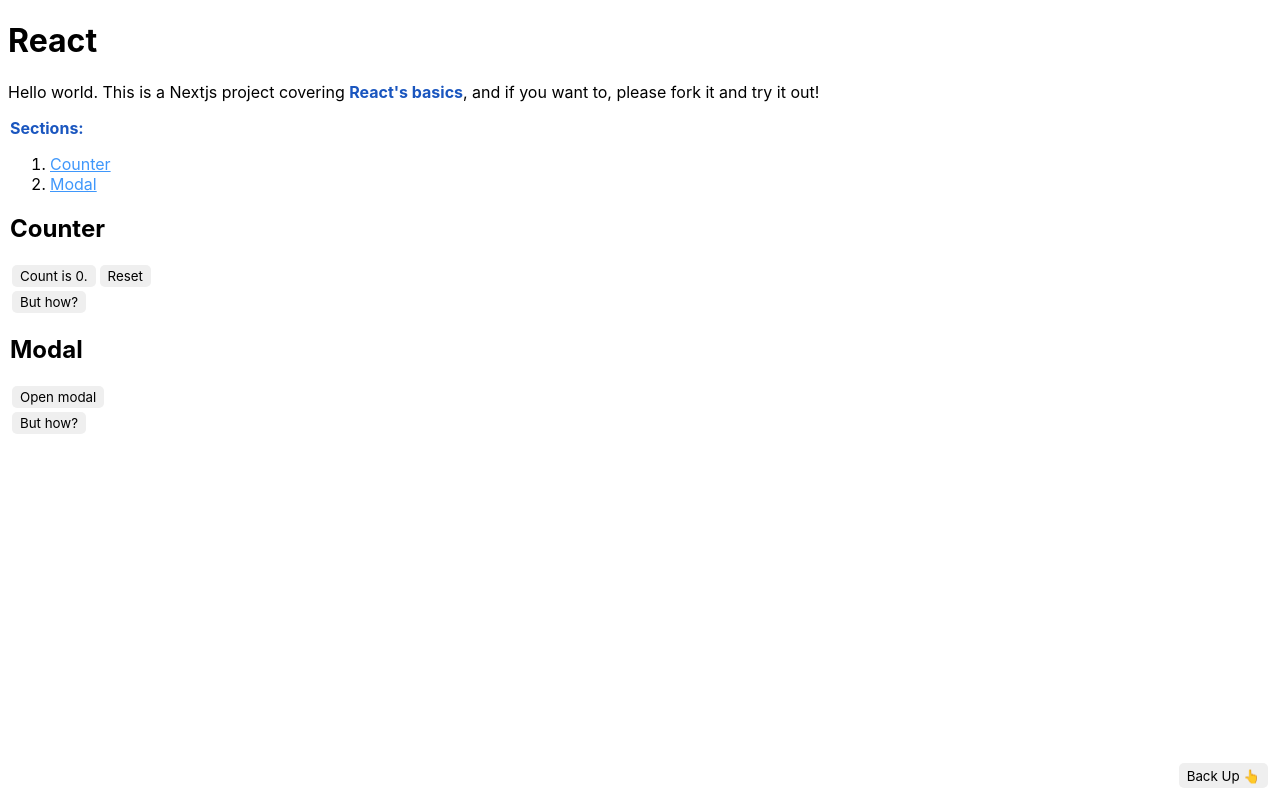
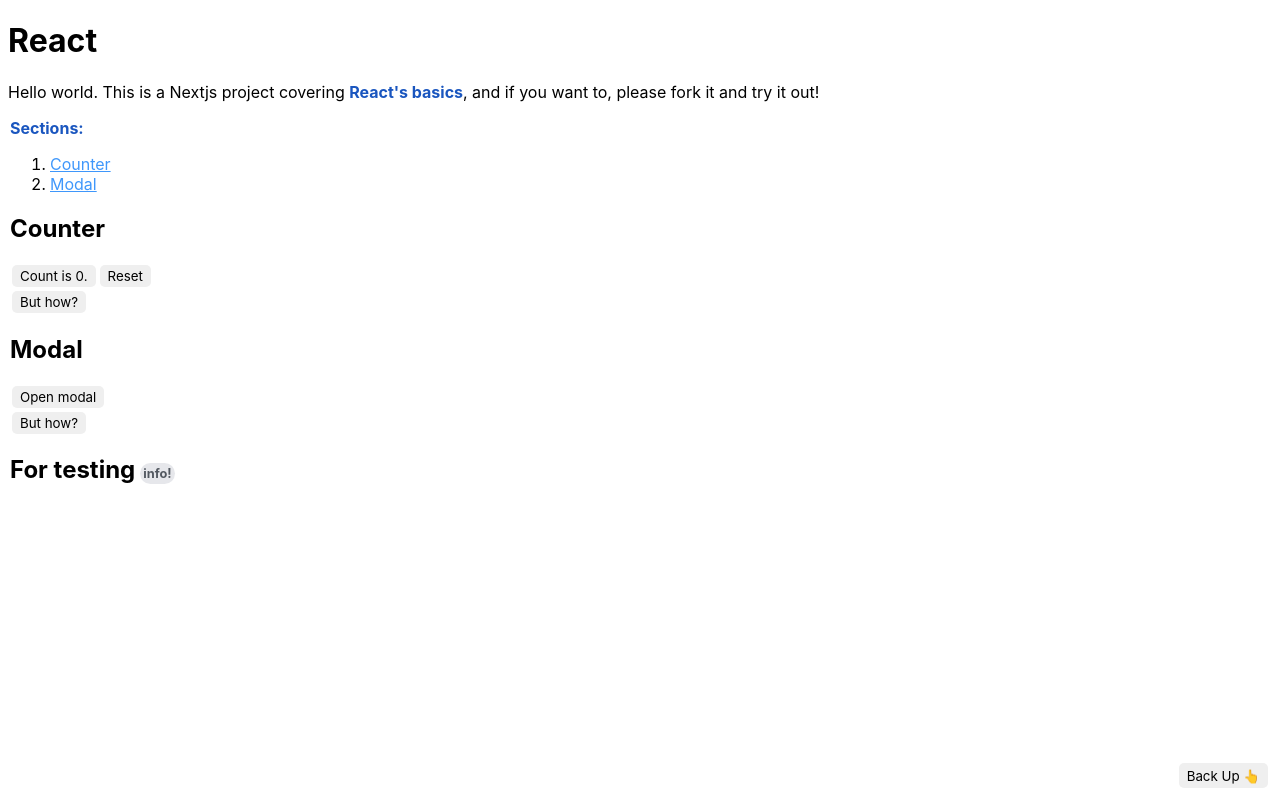
Before and after one commit to LarryEmerson12/react-basics-js, a Next.js app: page / in a window 1280 px wide. Built offline with nearby package versions, Linux system fonts and the light colour scheme.

Commit message:
create badge component and make color's default = ""

```diff
--- a/src/app/globals.css
+++ b/src/app/globals.css
@@ -85,3 +85,55 @@
   padding: 20px;
   border-radius: 10px;
 }
+
+/* variants for badge component (START) */
+
+#badge- {
+  margin: 5px;
+  padding: 3px;
+  font-size: 0.8rem;
+  font-weight: bold;
+  border-radius: 50px;
+  background-color: #e6e7eb;
+  color: #525860;
+}
+
+#badge-green {
+  margin: 5px;
+  padding: 3px;
+  font-size: 0.8rem;
+  font-weight: bold;
+  border-radius: 50px;
+  background-color: #bbf7d1;
+  color: #299f52;
+}
+
+#badge-red {
+  margin: 5px;
+  padding: 3px;
+  font-size: 0.8rem;
+  font-weight: bold;
+  border-radius: 50px;
+  background-color: #fecbca;
+  color: #ad3938;
+}
+
+#badge-blue {
+  margin: 5px;
+  padding: 3px;
+  font-size: 0.8rem;
+  font-weight: bold;
+  border-radius: 50px;
+  background-color: #bedbff;
+  color: #3162ca;
+}
+
+#badge-yellow {
+  margin: 5px;
+  padding: 3px;
+  font-size: 0.8rem;
+  font-weight: bold;
+  border-radius: 50px;
+  background-color: #fef18b;
+  color: #bd8e14;
+}
--- a/src/app/page.js
+++ b/src/app/page.js
@@ -1,5 +1,6 @@
 import Counter from "@/components/Counter";
 import Modal from "@/components/Modal";
+import Badge from "@/components/ui/Badge";
 
 export default function Page() {
   return (
@@ -44,6 +45,9 @@
           </button>
         </div>
       </section>
+      <section>
+        <h2>For testing<Badge>info!</Badge></h2>
+      </section>
     </>
   );
 }
--- /dev/null
+++ b/src/components/ui/Badge.js
@@ -0,0 +1,7 @@
+export default function Badge({ children, color = "" }) {
+  return (
+    <>
+      <span id={`badge-${color}`}>{children}</span>
+    </>
+  );
+}
```
